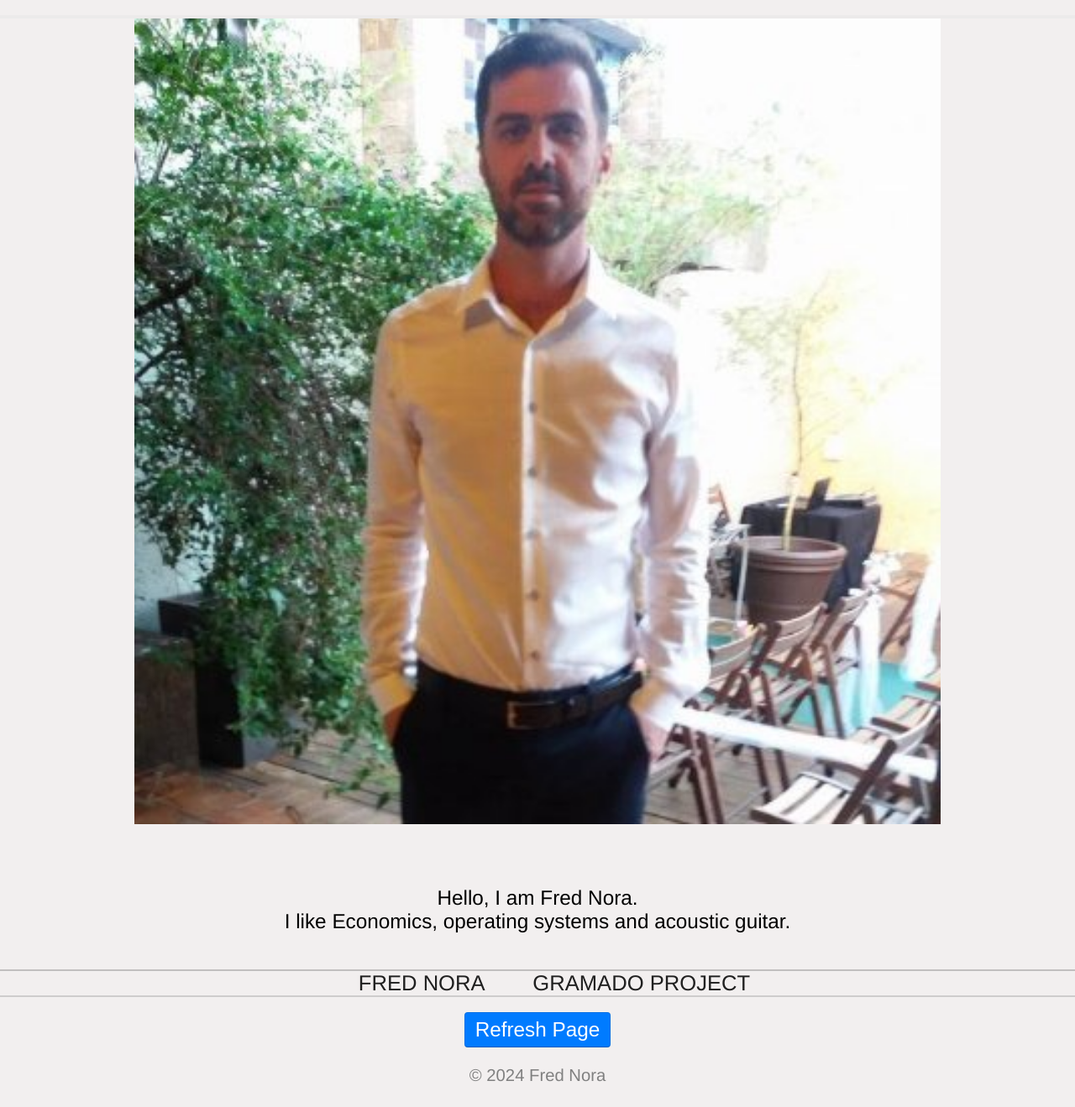
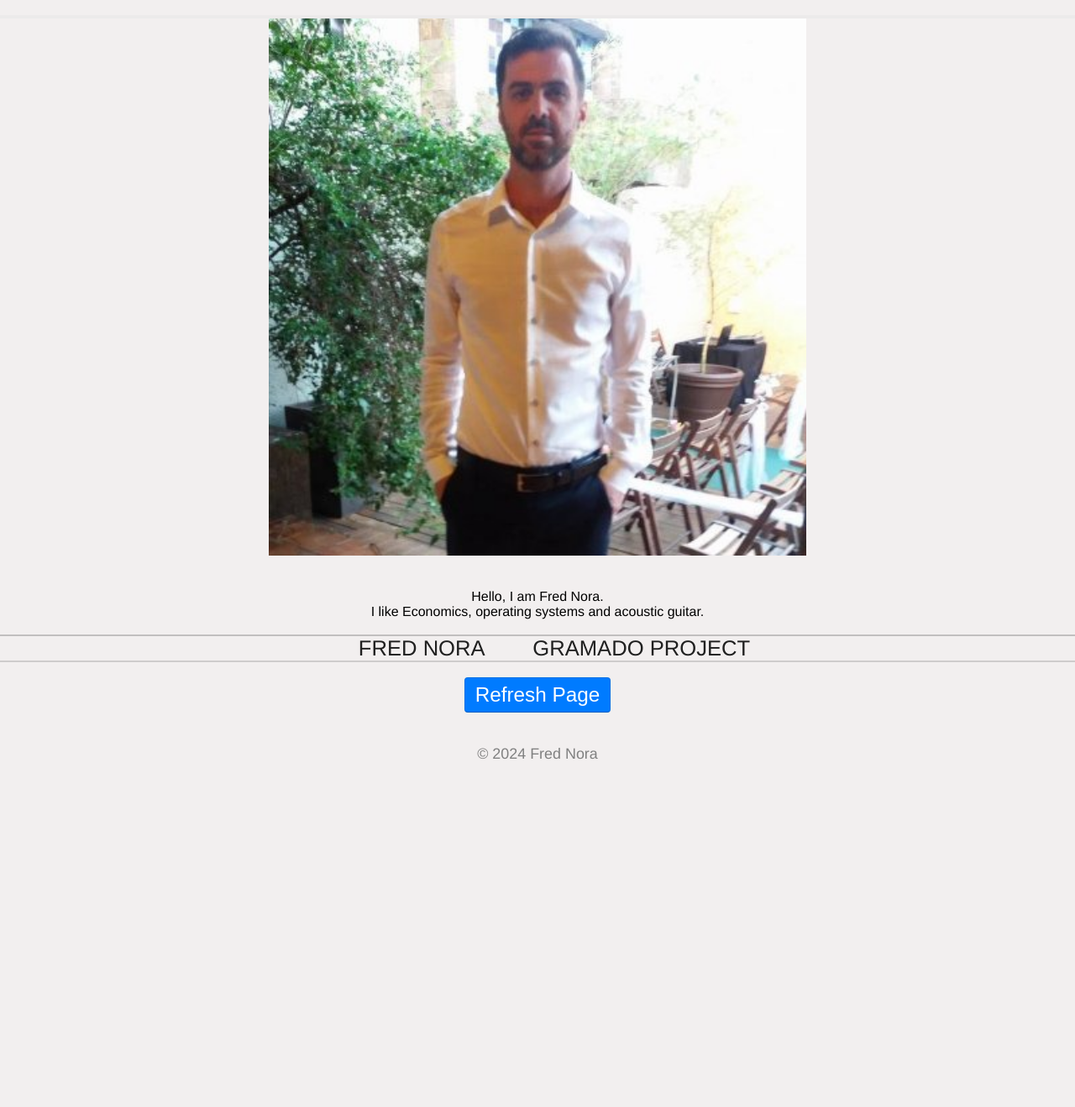
Before and after one commit to frednora/frednora.github.io, a PHP site: page /index.html in a window 1280 px wide. Shown: the part 47-1366 px from the top of the page at 84% size. After the commit the page ends 952 px from the top, so only its background shows below. Run offline with PHP 8.4, Linux system fonts and the light colour scheme.

Commit message:
css: Text size.

```diff
--- a/assets/css/gramado.css
+++ b/assets/css/gramado.css
@@ -39,7 +39,6 @@
     margin: 0;
     padding: 0;
     background-color: #F2EFEF;
-    /*background-color: #000000;*/
 }
 h1,h2,h3,h4,h5,h6 {
     margin: 0;
@@ -60,7 +59,7 @@
 
 /* navigation bar for small screens */
 .gramado-nav {
-    font-size: 4.0vw;
+    font-size: 3.5vw;
     border-top: 2px solid rgba(88, 88, 88, .3);
     border-bottom: 2px solid rgba(129, 129, 129, .3);
 }
@@ -90,18 +89,18 @@
 }
 
 .gramado-header{
-    font-size: 2.0vw;
+    font-size: 2.9vw;
+    color: #202020;
     text-align: center;
     text-transform: uppercase;
-    color: #C0C0C0;
 }
 
 .gramado-text{
-    font-size: 1.9vw;
+    font-size: 2.9vw;
 }
 
 .gramado-image {
-    width: 75%;
+    width: 96%;
     height: auto;
 }
 .gramado-image-container {
@@ -111,7 +110,7 @@
 
 .gramado-button {
     text-align: center;
-    font-size: 1.9vw;
+    font-size: 4.3vw;
     color: #fff;
     background-color: #007bff;
     border: 1px solid rgba(0, 0, 0, 0.1);
@@ -135,7 +134,7 @@
 }
 
 .gramado-footer {
-    font-size: 1.9vw;
+    font-size: 2.9vw;
     text-align: center;
     color: #808080;
     padding-bottom: 2%;
@@ -181,11 +180,12 @@
     color: #202020;
 }
 .gramado-text{
-    font-size: 1.9vw;
+    font-size: 2.4vw;
+    color: #202020;
 }
 
 .gramado-image {
-    width: 75%;
+    width: 50%;
     height: auto;
 }
 .gramado-image-container {
@@ -219,7 +219,7 @@
 }
 
 .gramado-footer {
-    font-size: 1.9vw;
+    font-size: 1.4vw;
     text-align: center;
     color: #808080;
     padding-bottom: 2%;
--- a/index.html
+++ b/index.html
@@ -48,10 +48,8 @@
 
     <br>
     <div class="gramado-container">
-        <p class="gramado-text">
-            <br>Hello, I am Fred Nora.
-            <br>I like Economics, operating systems and acoustic guitar.
-        </p>
+        <br>Hello, I am Fred Nora.
+        <br>I like Economics, operating systems and acoustic guitar.
     </div>
 
     </section>
@@ -99,7 +97,7 @@
     <footer>
         <br>
         <div class="gramado-footer">
-            <small>&copy; 2024 Fred Nora</small>
+            <br>&copy; 2024 Fred Nora
         </div>
     </footer>
 
```
